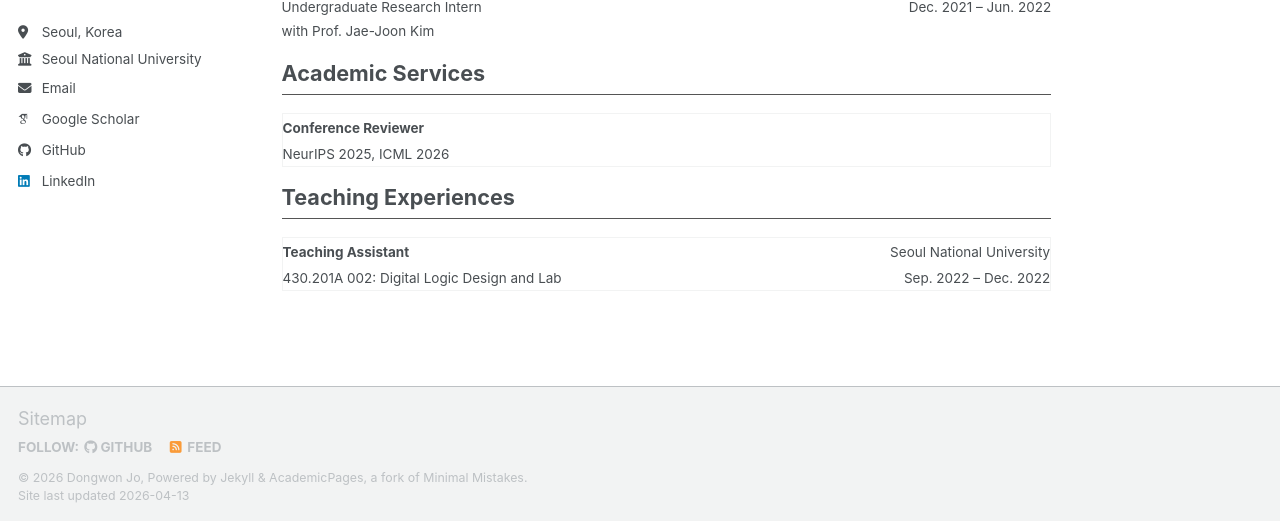
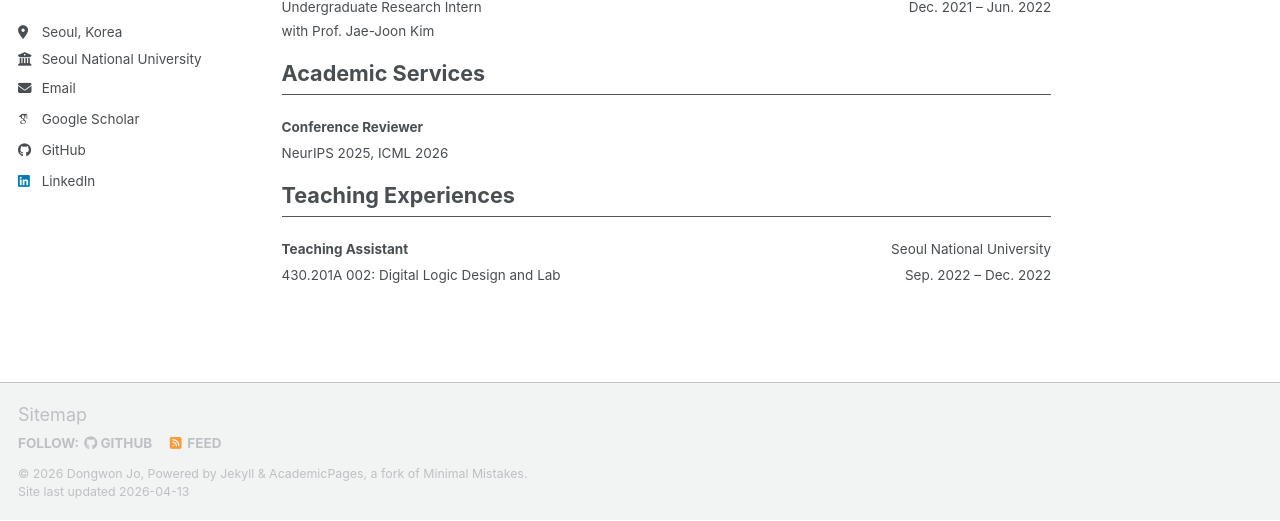
Before and after one commit to dongwonjo/dongwonjo.github.io, a Jekyll site: the page built from _pages/about.md, in a window 1280 px wide and 900 px high, scrolled down 870 px. Shown: the part 376-897 px from the top of the window. Built offline with Jekyll 4.4.1, drawn with Linux system fonts in a browser that asks for light colours; some web fonts are replaced; a script bundle is joined from its source files by our own code; library files that are not in the unit come from our copies.

Commit message:
Update about.md

```diff
--- a/_pages/about.md
+++ b/_pages/about.md
@@ -98,7 +98,7 @@
 <p style="font-size: 1.2em; font-weight: bold; margin-bottom: 0.2em;">Academic Services</p>
 <hr class="section-hr">
 
-<table style="width:100%; border-collapse:collapse;">
+<table style="width:100%; border:none; border-collapse:collapse;">
   <tr>
     <td style="border:none; padding: 4px 0;"><strong>Conference Reviewer</strong></td>
     <td style="border:none; text-align:right;"></td>
@@ -111,7 +111,7 @@
 <p style="font-size: 1.2em; font-weight: bold; margin-bottom: 0.2em;">Teaching Experiences</p>
 <hr class="section-hr">
 
-<table style="width:100%; border-collapse:collapse;">
+<table style="width:100%; border:none; border-collapse:collapse;">
   <tr>
     <td style="border:none; padding: 4px 0;"><strong>Teaching Assistant</strong></td>
     <td style="border:none; padding: 4px 0; text-align:right;">Seoul National University</td>
```
